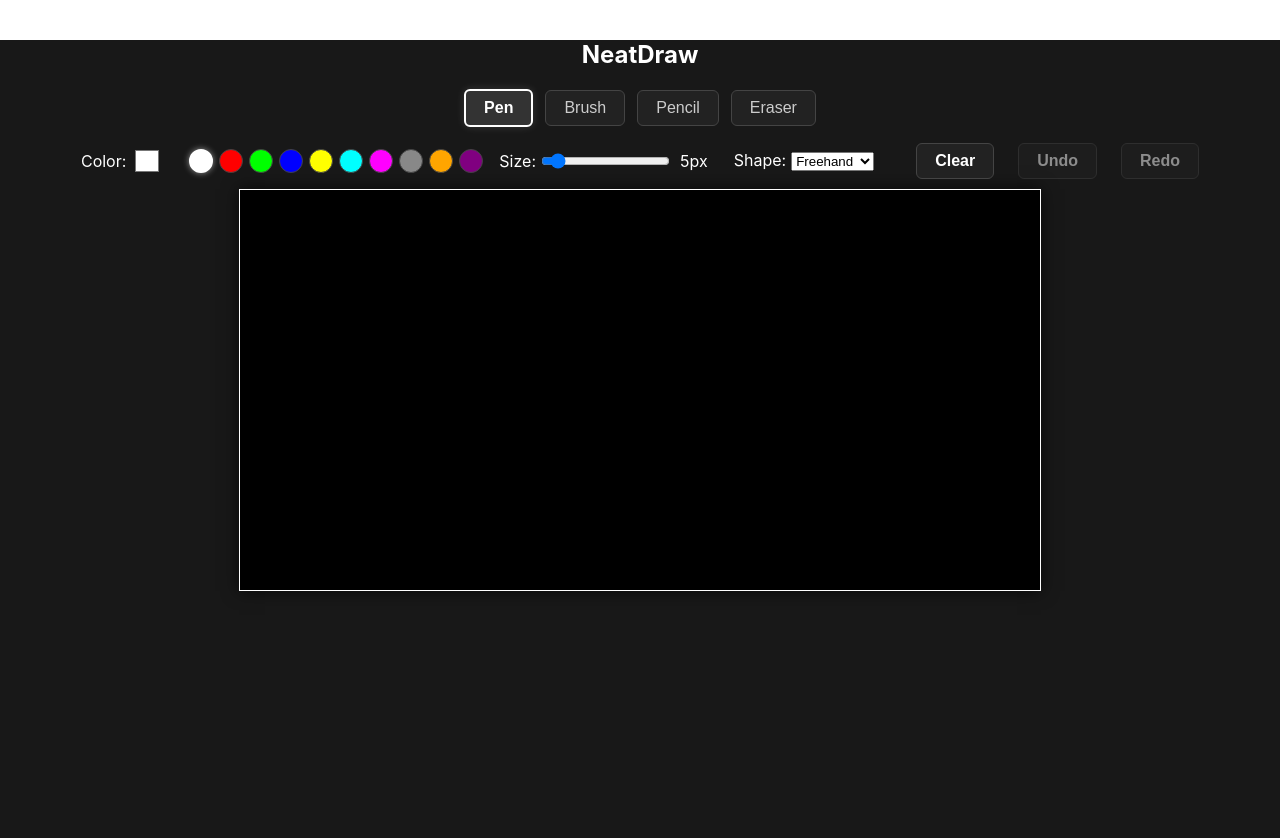
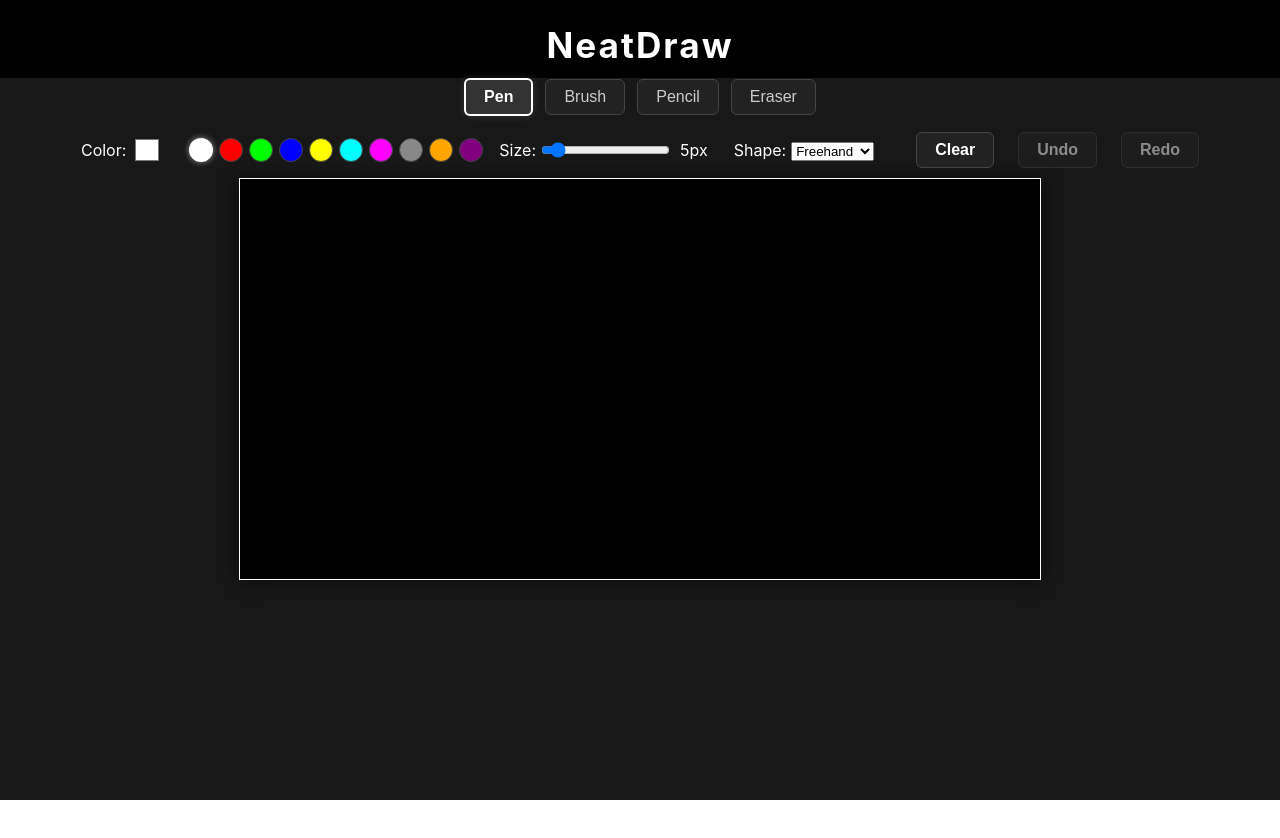
Before and after one commit to ssscharan149/NeatDraw, a React (Create React App) app: page / in a window 1280 px wide. After the commit the page ends 800 px from the top, so only its background shows below. Built offline with nearby package versions, Linux system fonts and the light colour scheme.

Commit message:
UI updated via css

```diff
--- a/src/App.css
+++ b/src/App.css
@@ -1,6 +1,20 @@
 .App {
+  background: #000;
+  min-height: 100vh;
+  color: #fff;
+  margin: 0;
+  padding: 0;
+}
+
+h2 {
+  background: #000;
+  color: #fff;
+  margin: 0;
+  padding: 24px 0 12px 0;
   text-align: center;
-  margin-top: 40px;
+  font-weight: bold;
+  font-size: 2.2rem;
+  letter-spacing: 2px;
 }
 
 canvas {
```
